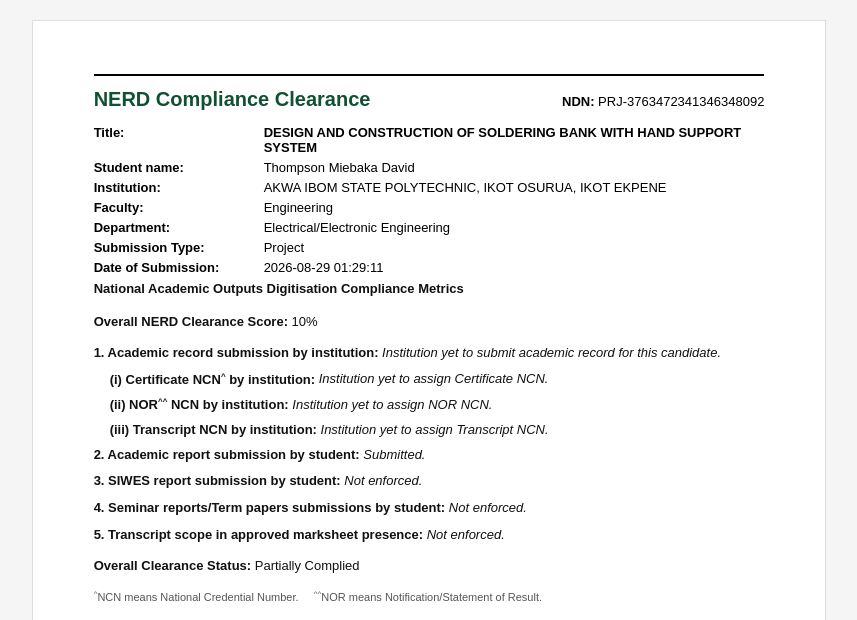
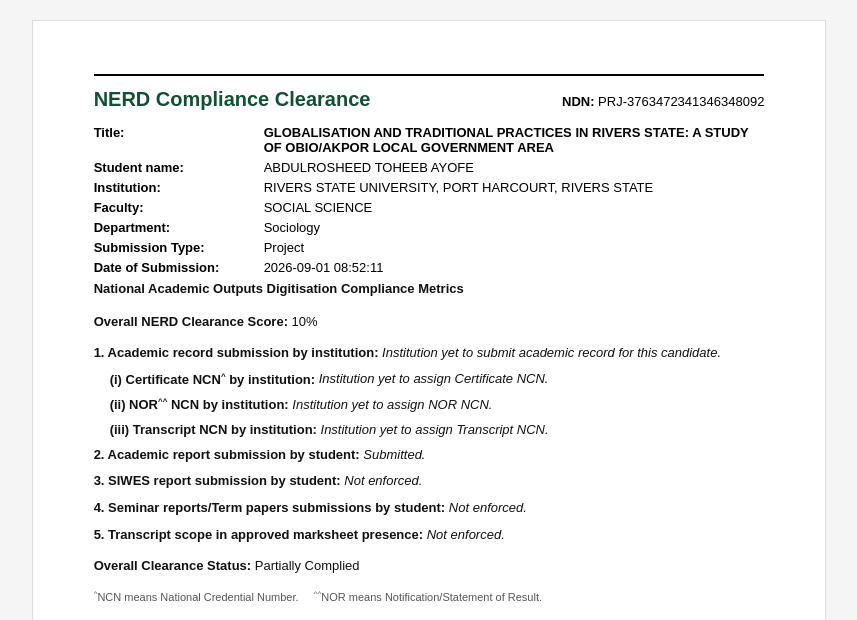
Before and after one commit to luvdance/nerd-play-53, a plain HTML site: page index.html in a window 1280 px wide. Shown: the top 620 px of the page, without its empty margins (211-1068 px from the left). Drawn offline with Linux system fonts and the light colour scheme; a script that the page names is missing.

Commit message:
Update project details in index.html

```diff
--- a/index.html
+++ b/index.html
@@ -242,27 +242,27 @@
     <!-- Info lines -->
     <div class="info-line">
       <span class="label">Title:</span>
-      <span><strong>DESIGN AND CONSTRUCTION OF SOLDERING BANK WITH HAND SUPPORT SYSTEM</strong></span>
+      <span><strong>GLOBALISATION AND TRADITIONAL PRACTICES IN RIVERS STATE: A STUDY OF OBIO/AKPOR LOCAL GOVERNMENT AREA</strong></span>
     </div>
 
     <div class="info-line">
       <span class="label">Student name:</span>
-      <span>Thompson Miebaka David</span>
+      <span>ABDULROSHEED TOHEEB AYOFE</span>
     </div>
 
     <div class="info-line">
       <span class="label">Institution:</span>
-      <span>AKWA IBOM STATE POLYTECHNIC, IKOT OSURUA, IKOT EKPENE</span>
+      <span>RIVERS STATE UNIVERSITY, PORT HARCOURT, RIVERS STATE</span>
     </div>
 
     <div class="info-line">
       <span class="label">Faculty:</span>
-      <span>Engineering</span>
+      <span>SOCIAL SCIENCE</span>
     </div>
 
     <div class="info-line">
       <span class="label">Department:</span>
-      <span>Electrical/Electronic Engineering</span>
+      <span>Sociology</span>
     </div>
 
     <div class="info-line">
@@ -272,7 +272,7 @@
 
     <div class="info-line">
       <span class="label">Date of Submission:</span>
-      <span>2026-08-29 01:29:11</span>
+      <span>2026-09-01 08:52:11</span>
     </div>
 
 <div class="national">
```
